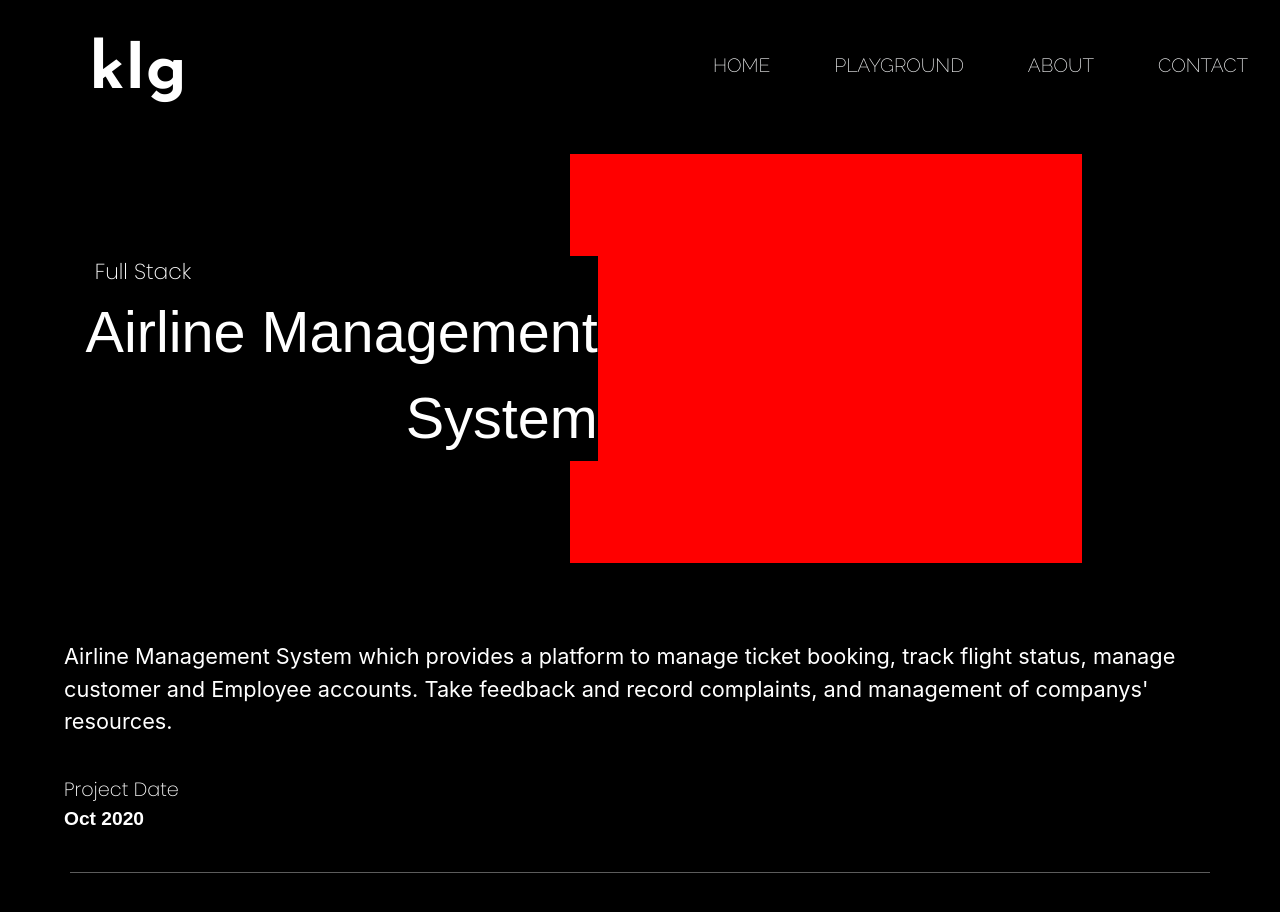
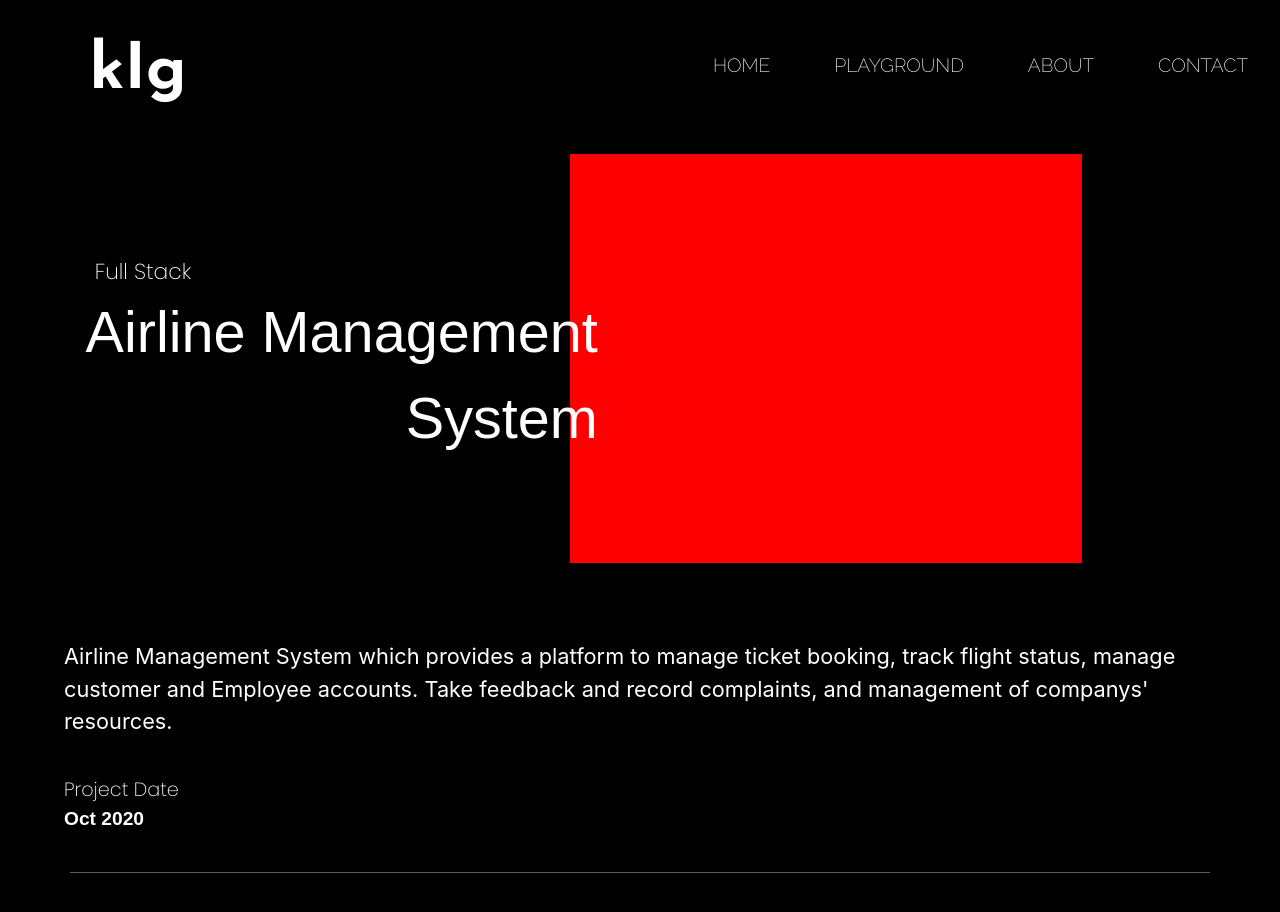
Before and after one commit to krunal-gamit/myportfolio, a React (Create React App) app: page /airline-booking in a window 1280 px wide. Shown: the top 912 px of the page. Built offline with nearby package versions, Linux system fonts and the light colour scheme; a web font is replaced by a local one.

Commit message:
black background error in proOne page

```diff
--- a/src/components/Projects.css
+++ b/src/components/Projects.css
@@ -2,7 +2,6 @@
 @import url("https://fonts.googleapis.com/css2?family=Poppins:wght@200&display=swap");
 
 .projectPage {
-  background-color: black;
   color: white;
   height: 200vh;
 }
@@ -14,16 +13,19 @@
   font-family: Larsseit, sans-serif, Arial;
   position: absolute;
   z-index: 10;
+  background-color: transparent;
 }
 
 #pTitle {
   font-size: 4.5vw;
+  background-color: transparent;
 }
 .smallTitle {
   text-align: left;
   margin-left: 10.7vw;
   font-size: 1.7vw;
   font-family: poppins, sans-serif;
+  background-color: transparent;
 }
 
 .proImage {
```
